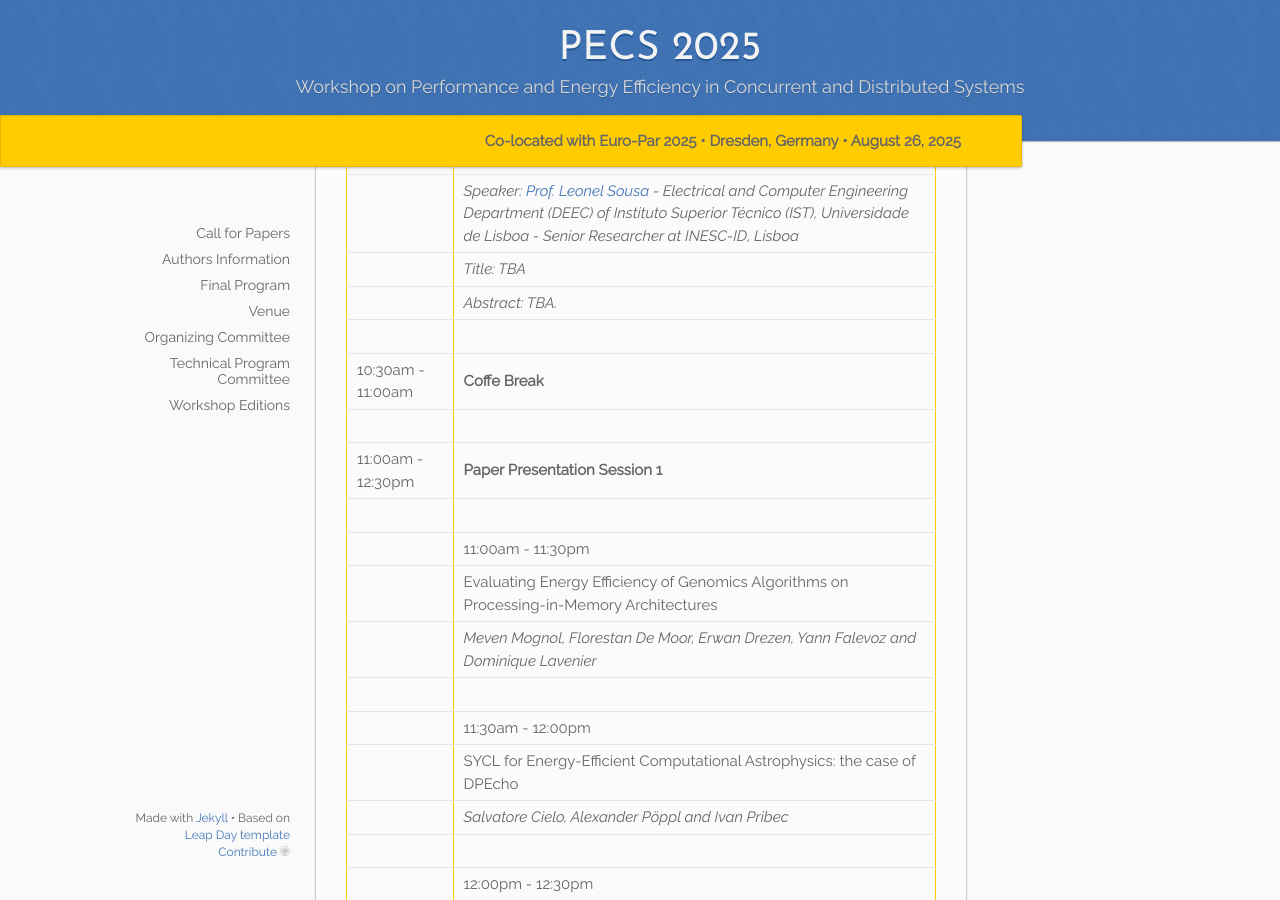
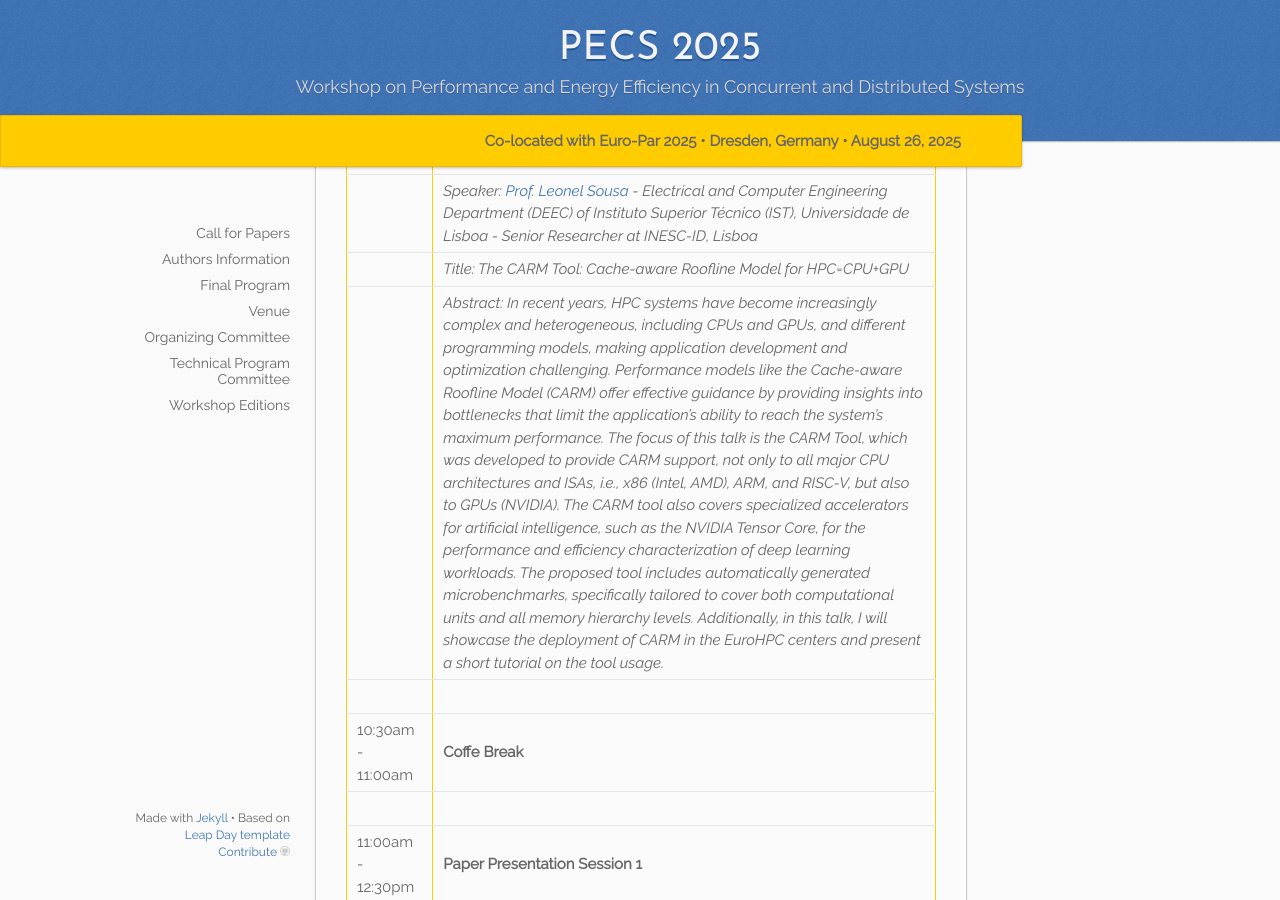
Before and after one commit to pecs-workshop/pecs-workshop.github.io, a Jekyll site: the page built from _2025/05.program.md, in a window 1280 px wide and 900 px high, scrolled down 354 px. Built offline with Jekyll 4.4.1, drawn with Linux system fonts in a browser that asks for light colours.

Commit message:
Author correction

```diff
--- a/_2025/05.program.md
+++ b/_2025/05.program.md
@@ -20,8 +20,8 @@ All times are Central European Time (CET).
 | |
 | 9:30am - 10:30am | **Invited talk**
 | | *Speaker: [Prof. Leonel Sousa](https://sips.inesc-id.pt/~las/) - Electrical and Computer Engineering Department (DEEC) of Instituto Superior Técnico (IST), Universidade de Lisboa - Senior Researcher at INESC-ID, Lisboa*
-| | *Title: TBA*
-| | *Abstract: TBA.*
+| | *Title: The CARM Tool: Cache-aware Roofline Model for HPC=CPU+GPU*
+| | *Abstract: In recent years, HPC systems have become increasingly complex and heterogeneous, including CPUs and GPUs, and different programming models, making application development and optimization challenging. Performance models like the Cache-aware Roofline Model (CARM) offer effective guidance by providing insights into bottlenecks that limit the application's ability to reach the system's maximum performance. The focus of this talk is the CARM Tool, which was developed to provide CARM support, not only to all major CPU architectures and ISAs, i.e., x86 (Intel, AMD), ARM, and RISC-V, but also to GPUs (NVIDIA). The CARM tool also covers specialized accelerators for artificial intelligence, such as the NVIDIA Tensor Core, for the performance and efficiency characterization of deep learning workloads. The proposed tool includes automatically generated microbenchmarks, specifically tailored to cover both computational units and all memory hierarchy levels. Additionally, in this talk, I will showcase the deployment of CARM in the EuroHPC centers and present a short tutorial on the tool usage.*
 | |
 | 10:30am - 11:00am | **Coffe Break**
 | |
```
